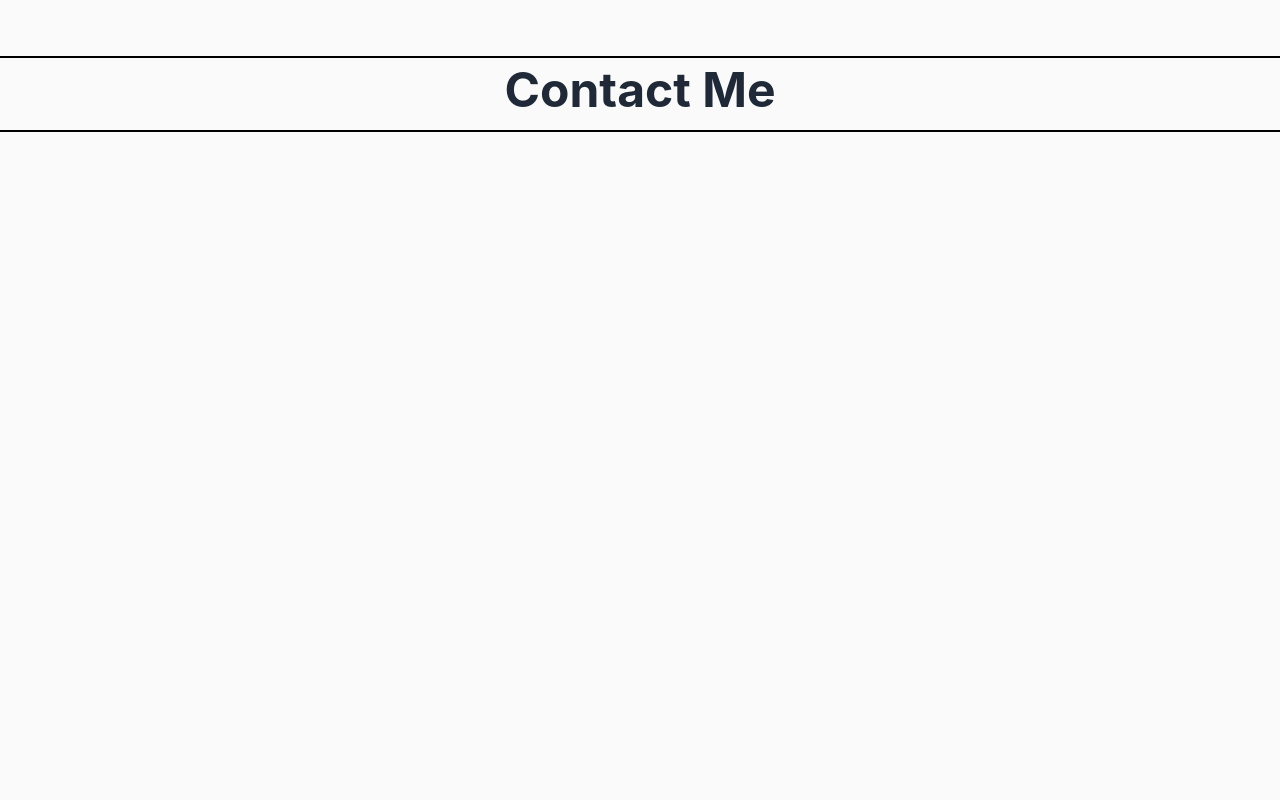
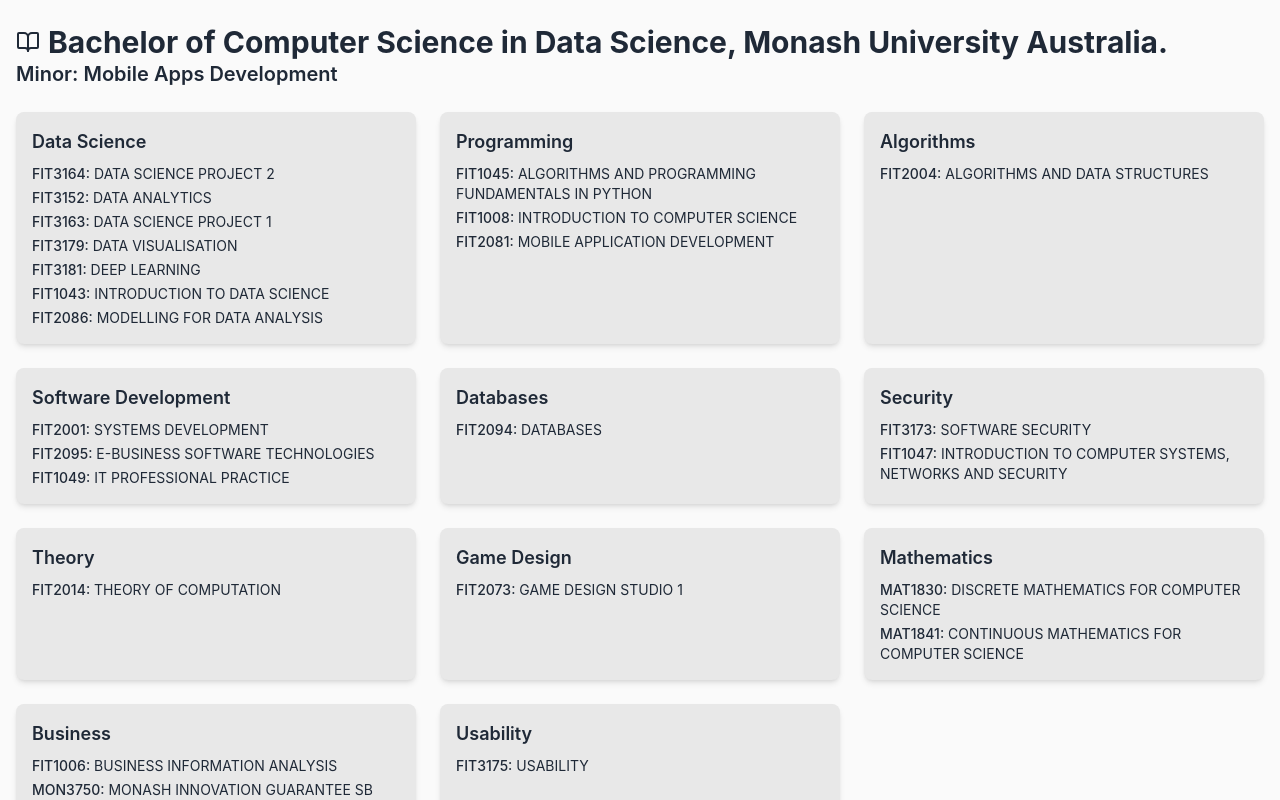
Before and after one commit to MahirAbrar/mahirsportfolio, a React (Create React App) app: page / in a window 1280 px wide. Shown: the part 2260-3060 px from the top of the page. Before the commit the page ends 2424 px from the top, so only its background shows below. Built offline with nearby package versions, Linux system fonts and the light colour scheme.

Commit message:
add education

```diff
--- a/src/App.js
+++ b/src/App.js
@@ -5,6 +5,7 @@
 import Projects from "./components/Projects";
 import WorkExperience from "./components/WorkExperience";
 import "./App.css"; // Import App.css instead of lightsvg.css
+import Education from "./components/Education";
 
 const App = () => {
   const [theme, setTheme] = useState(
@@ -41,6 +42,7 @@
         <Divider title="Work Experience" />
         <WorkExperience theme={theme} />
         <Divider title="Education" />
+        <Education />
         <Divider title="Contact Me" />
       </main>
     </div>
--- /dev/null
+++ b/src/components/Education.js
@@ -0,0 +1,96 @@
+import React from "react";
+import { motion } from "framer-motion";
+import { BookOpen } from "lucide-react";
+
+const categories = {
+  "Data Science": [
+    "FIT3164",
+    "FIT3152",
+    "FIT3163",
+    "FIT3179",
+    "FIT3181",
+    "FIT1043",
+    "FIT2086",
+  ],
+  Programming: ["FIT1045", "FIT1008", "FIT2081"],
+  Algorithms: ["FIT2004"],
+  "Software Development": ["FIT2001", "FIT2095", "FIT1049"],
+  Databases: ["FIT2094"],
+  Security: ["FIT3173", "FIT1047"],
+  Theory: ["FIT2014"],
+  "Game Design": ["FIT2073"],
+  Mathematics: ["MAT1830", "MAT1841"],
+  Business: ["FIT1006", "MON3750"],
+  Usability: ["FIT3175"],
+};
+
+const units = {
+  MON3750: "MONASH INNOVATION GUARANTEE SB",
+  FIT3164: "DATA SCIENCE PROJECT 2",
+  FIT3173: "SOFTWARE SECURITY",
+  FIT2004: "ALGORITHMS AND DATA STRUCTURES",
+  FIT3152: "DATA ANALYTICS",
+  FIT3175: "USABILITY",
+  FIT3163: "DATA SCIENCE PROJECT 1",
+  FIT3179: "DATA VISUALISATION",
+  FIT3181: "DEEP LEARNING",
+  FIT2001: "SYSTEMS DEVELOPMENT",
+  FIT2081: "MOBILE APPLICATION DEVELOPMENT",
+  FIT2094: "DATABASES",
+  FIT2014: "THEORY OF COMPUTATION",
+  FIT2073: "GAME DESIGN STUDIO 1",
+  FIT2086: "MODELLING FOR DATA ANALYSIS",
+  FIT2095: "E-BUSINESS SOFTWARE TECHNOLOGIES",
+  FIT1006: "BUSINESS INFORMATION ANALYSIS",
+  FIT1045: "ALGORITHMS AND PROGRAMMING FUNDAMENTALS IN PYTHON",
+  FIT1047: "INTRODUCTION TO COMPUTER SYSTEMS, NETWORKS AND SECURITY",
+  MAT1830: "DISCRETE MATHEMATICS FOR COMPUTER SCIENCE",
+  FIT1008: "INTRODUCTION TO COMPUTER SCIENCE",
+  FIT1043: "INTRODUCTION TO DATA SCIENCE",
+  FIT1049: "IT PROFESSIONAL PRACTICE",
+  MAT1841: "CONTINUOUS MATHEMATICS FOR COMPUTER SCIENCE",
+};
+
+const CategoryCard = ({ category, unitCodes }) => (
+  <motion.div
+    className="bg-base-200 p-4 rounded-lg shadow-md"
+    initial={{ opacity: 0, y: 20 }}
+    animate={{ opacity: 1, y: 0 }}
+    transition={{ duration: 0.5 }}
+  >
+    <h3 className="text-lg font-semibold mb-2">{category}</h3>
+    <ul className="space-y-1">
+      {unitCodes.map((unitCode) => (
+        <li key={unitCode} className="text-sm">
+          <span className="font-medium">{unitCode}:</span> {units[unitCode]}
+        </li>
+      ))}
+    </ul>
+  </motion.div>
+);
+
+const Education = () => {
+  return (
+    <div className="container mx-auto px-4">
+      <h2 className="text-3xl font-bold  flex items-center">
+        <BookOpen className="mr-2" />
+        Bachelor of Computer Science in Data Science, Monash University
+        Australia.
+      </h2>
+      <h2 className="text-xl font-semibold mb-6 flex items-center">
+        Minor: Mobile Apps Development
+      </h2>
+      <div className="grid grid-cols-1 md:grid-cols-2 lg:grid-cols-3 gap-6">
+        {Object.entries(categories).map(([category, unitCodes]) => (
+          <CategoryCard
+            key={category}
+            category={category}
+            unitCodes={unitCodes}
+          />
+        ))}
+      </div>
+    </div>
+  );
+};
+
+export default Education;
```
